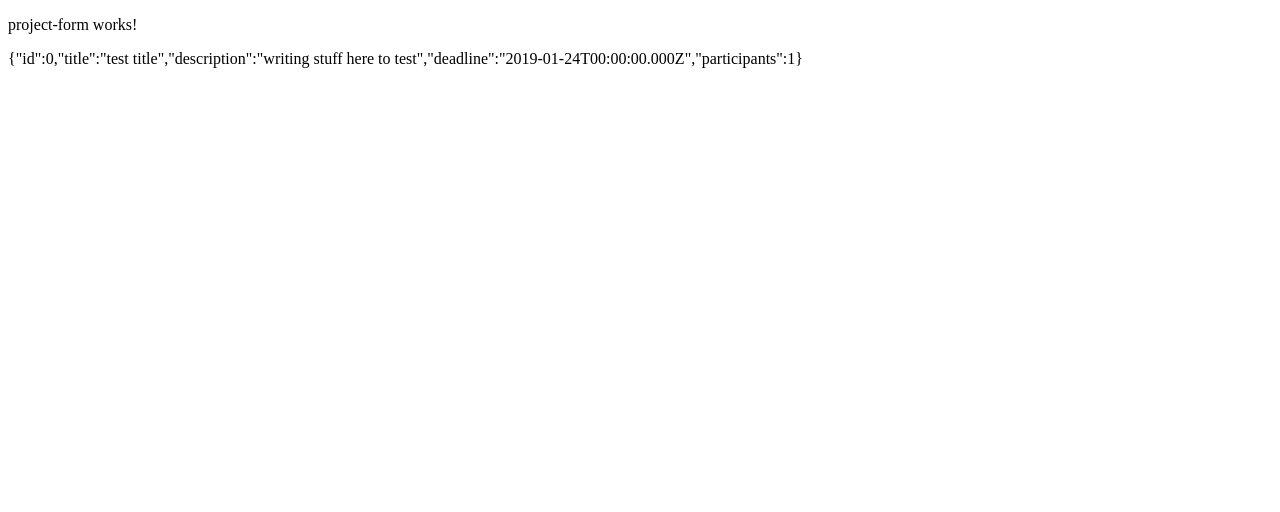
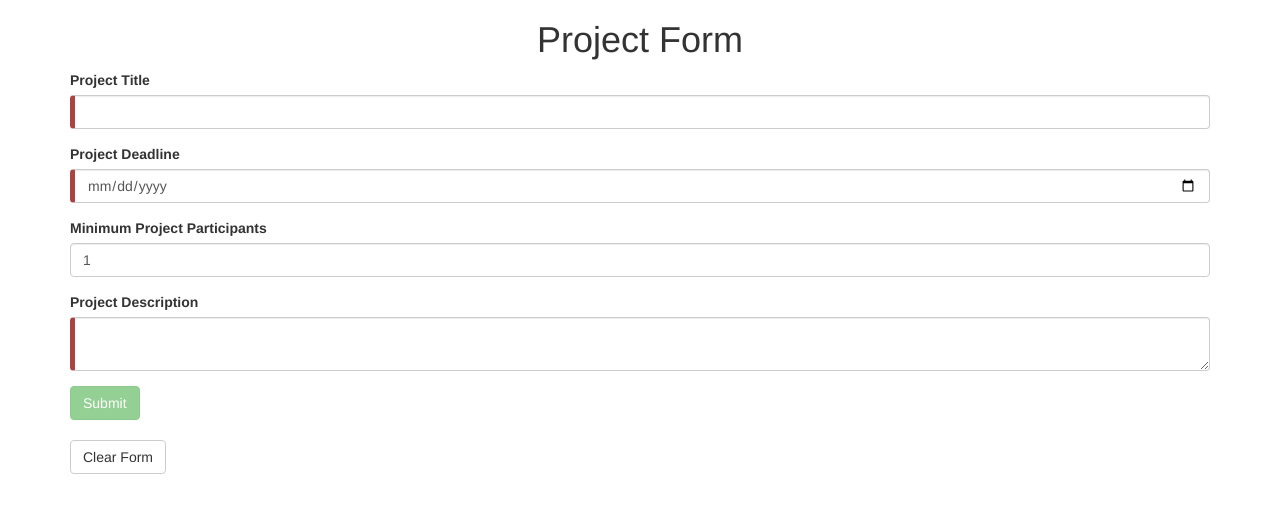
Before and after one commit to owldoit/owldoit, an Angular app: page /project in a window 1280 px wide. Shown: the top 512 px of the page. Built offline with nearby package versions, Linux system fonts and the light colour scheme.

Commit message:
*Created project submission form. *Added validation to verify that the title, project deadline, and project description are required. *Submit button is disabled until all required fields have valid information

```diff
--- a/src/app/app.module.ts
+++ b/src/app/app.module.ts
@@ -1,5 +1,6 @@
 import { BrowserModule } from '@angular/platform-browser';
 import { NgModule } from '@angular/core';
+import { FormsModule }   from '@angular/forms';
 
 import { AppRoutingModule } from './app-routing.module';
 import { AppComponent } from './app.component';
@@ -12,7 +13,8 @@ import { ProjectFormComponent } from './projects/project-form/project-form.compo
   ],
   imports: [
     BrowserModule,
-    AppRoutingModule
+    AppRoutingModule,
+    FormsModule
   ],
   providers: [],
   bootstrap: [AppComponent]
--- a/src/app/projects/project-form/project-form.component.css
+++ b/src/app/projects/project-form/project-form.component.css
@@ -0,0 +1,7 @@
+.ng-valid[required], .ng-valid.required  {
+  border-left: 5px solid #42A948; /* green */
+}
+
+.ng-invalid:not(form)  {
+  border-left: 5px solid #a94442; /* red */
+}
--- a/src/app/projects/project-form/project-form.component.html
+++ b/src/app/projects/project-form/project-form.component.html
@@ -1,5 +1,41 @@
-<p>
-  project-form works!
-</p>
+<div class="container">
+    <h1 class="text-center">Project Form</h1>
+    <form (ngSubmit)="onSubmit()" #projectForm="ngForm">
+			<div class="form-group">
+        <label for="title">Project Title</label>
+        <input type="text" class="form-control" id="title" name="title" [(ngModel)]="model.title" #title="ngModel" required>
+        <div [hidden]="title.valid || title.pristine"
+				     class="alert alert-danger">
+				  Title is required
+				</div>
+      </div>
 
-<p>{{diagnostic}}</p>
+      <div class="form-group">
+        <label for="deadline">Project Deadline</label>
+        <input type="date" class="form-control" id="deadline" name="deadline" [(ngModel)]="model.deadline" #deadline="ngModel" required>
+        <div [hidden]="deadline.valid || deadline.pristine"
+				     class="alert alert-danger">
+				  Deadline is required
+				</div>
+      </div>
+
+      <div class="form-group">
+        <label for="participants">Minimum Project Participants</label>
+        <input type="number" class="form-control" id="participants" name="participants" [(ngModel)]="model.participants" #participants="ngModel" min="1" max="10">
+      </div>
+
+      <div class="form-group">
+        <label for="description">Project Description</label>
+        <textarea class="form-control" id="description" name="description" [(ngModel)]="model.description" #description="ngModel" required></textarea>
+        <div [hidden]="description.valid || description.pristine"
+				     class="alert alert-danger">
+				  Description is required
+				</div>
+      </div>
+
+      <button type="submit" class="btn btn-success" [disabled]="!projectForm.form.valid">Submit</button>
+      <br><br>
+      <button type="button" class="btn btn-default" (click)="newProject(); projectForm.reset()">Clear Form</button>
+
+    </form>
+</div>
--- a/src/app/projects/project-form/project-form.component.ts
+++ b/src/app/projects/project-form/project-form.component.ts
@@ -8,11 +8,12 @@ import { Project }    from '../project';
   styleUrls: ['./project-form.component.css']
 })
 export class ProjectFormComponent {
-  model = new Project(0, "test title", "writing stuff here to test", new Date("2019-01-24"), 1);
+  model = new Project(0, '', '', null, 1);
 	submitted = false;
 
   onSubmit() { this.submitted = true; }
 
-  // TODO: Remove this when we're done
-  get diagnostic() { return JSON.stringify(this.model); }
+  newProject() {
+	  this.model = new Project(0, '', '', null, 1);
+	}
 }
--- a/src/app/projects/project.ts
+++ b/src/app/projects/project.ts
@@ -4,6 +4,6 @@ export class Project {
 	    public title: string,
 	    public description: string,
 	    public deadline: Date,
-	    public participants: number
+	    public participants?: number
 	) {  }
 }
--- a/src/styles.css
+++ b/src/styles.css
@@ -1 +1,2 @@
 /* You can add global styles to this file, and also import other style files */
+@import url('https://unpkg.com/bootstrap@3.3.7/dist/css/bootstrap.min.css');
```
Also changed, not shown: package.json (+4 -3 lines), 2 other files (tests, documents, lock files or other folders).
